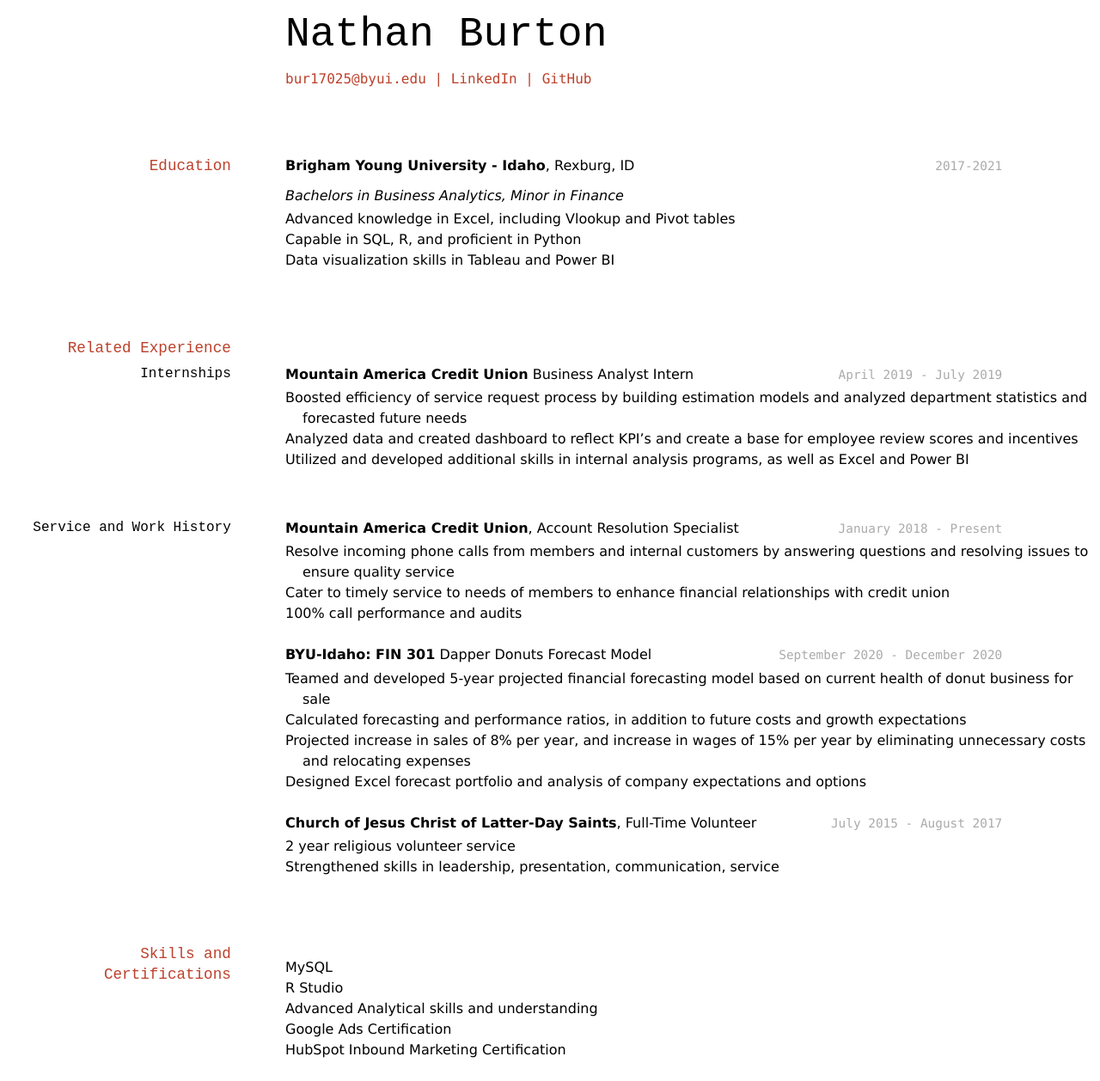
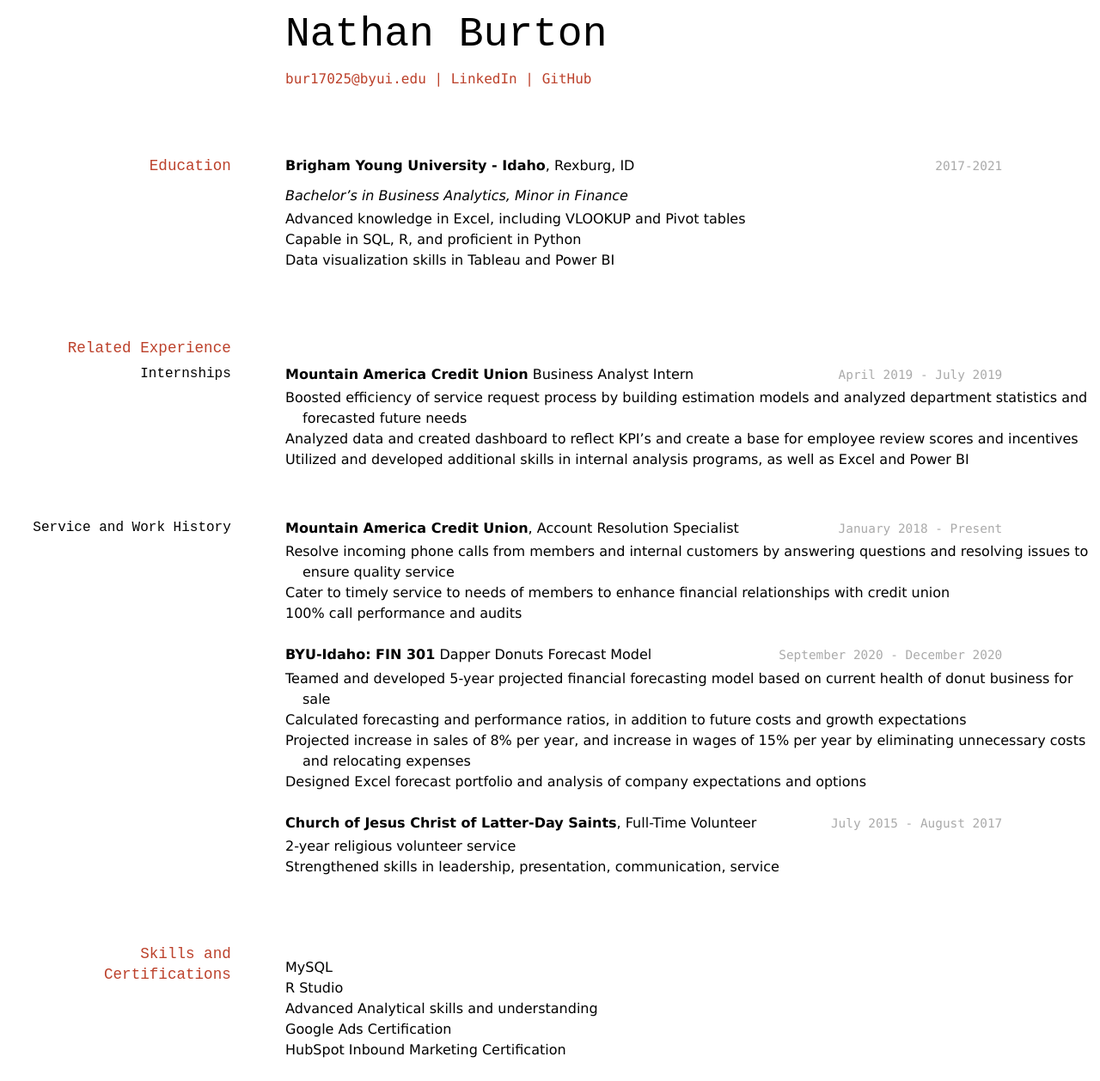
Before and after one commit to nateburton11/BurtonNathanResume, a Jekyll site: the page built from docs/index.md, in a window 1280 px wide. Shown: the whole page at 86% size. Built offline with Jekyll 4.4.1, drawn with Linux system fonts in a browser that asks for light colours.

Commit message:
GRAMMAR ISSUES

```diff
--- a/docs/index.md
+++ b/docs/index.md
@@ -19,9 +19,9 @@ title: Nathan Burton
 `2017-2021`
 __Brigham Young University - Idaho__, Rexburg, ID
 
-_Bachelors in Business Analytics, Minor in Finance_
+_Bachelor's in Business Analytics, Minor in Finance_
 
-- Advanced knowledge in Excel, including Vlookup and Pivot tables
+- Advanced knowledge in Excel, including VLOOKUP and Pivot tables
 - Capable in SQL, R, and proficient in Python
 - Data visualization skills in Tableau and Power BI
 
@@ -61,7 +61,7 @@ unnecessary costs and relocating expenses
 `July 2015 - August 2017`
 __Church of Jesus Christ of Latter-Day Saints__, Full-Time Volunteer
 
-- 2 year religious volunteer service
+- 2-year religious volunteer service
 - Strengthened skills in leadership, presentation, communication, service
 
 
```
